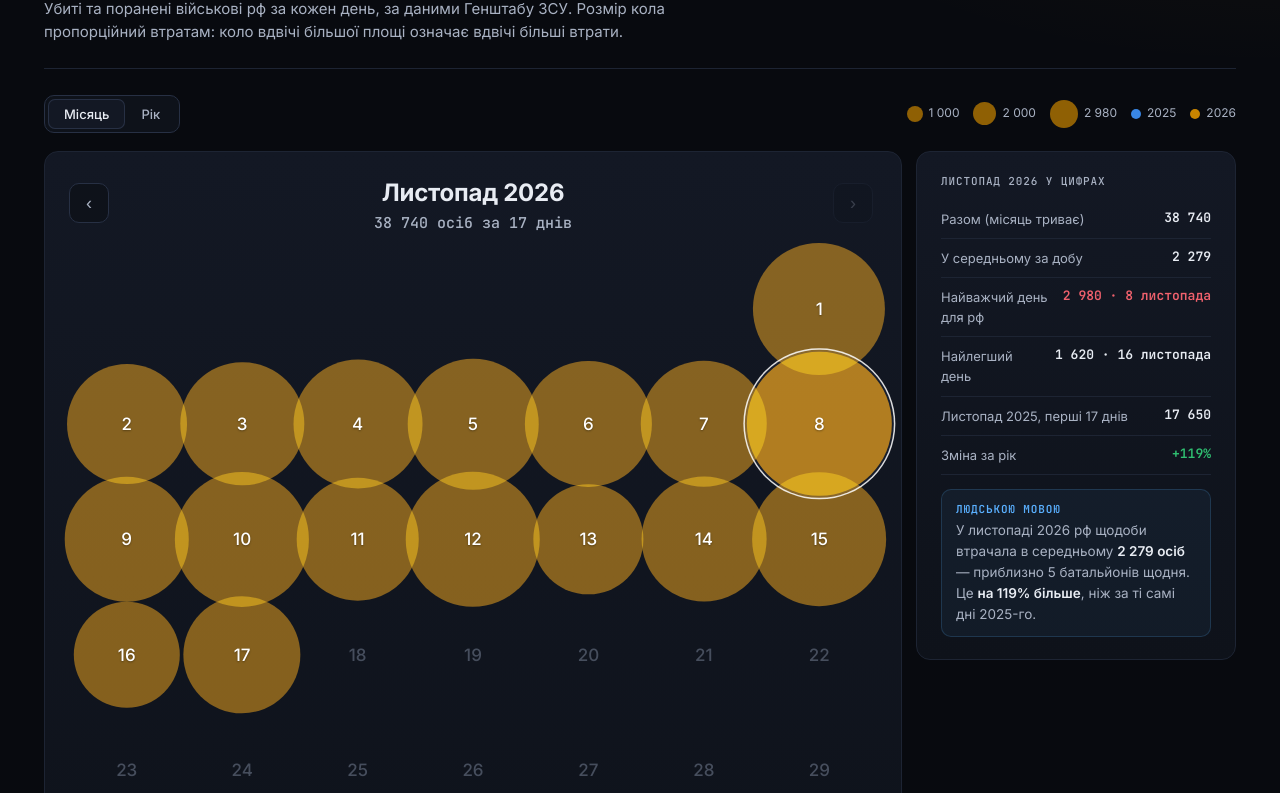
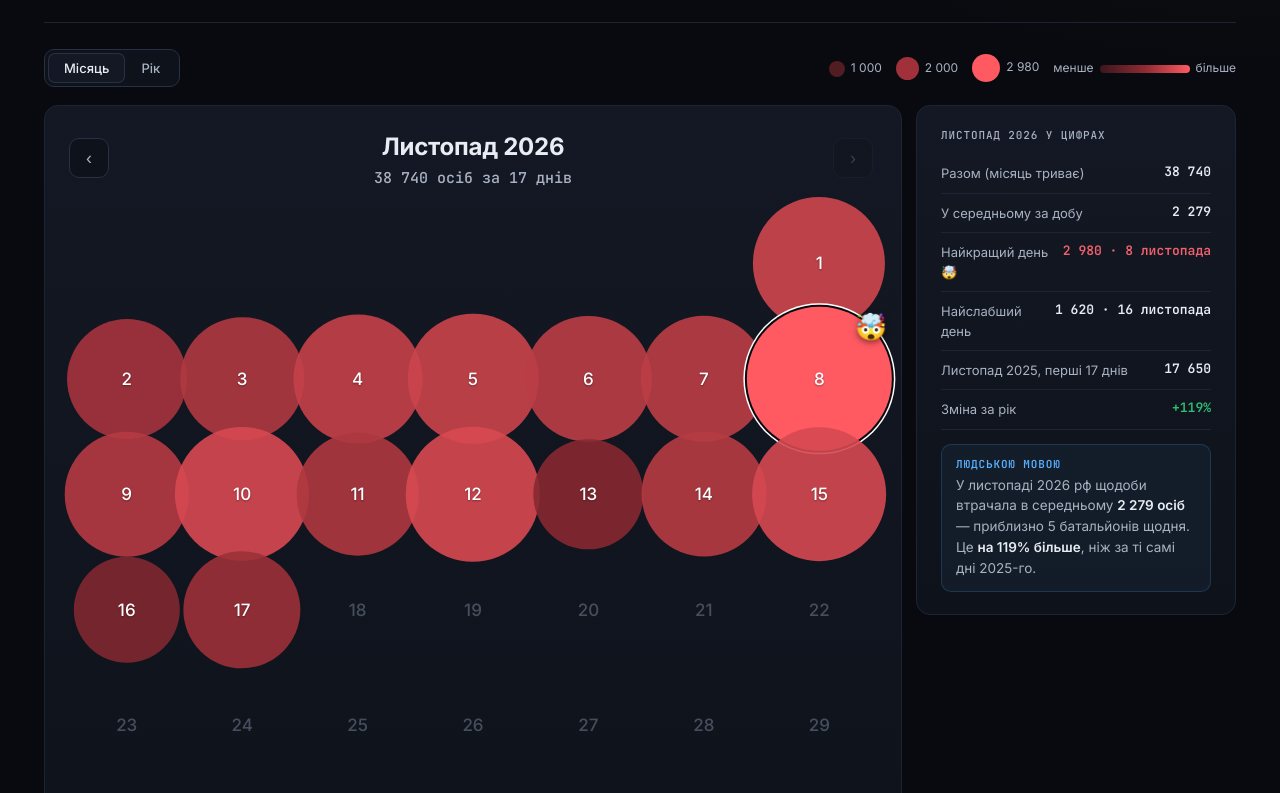
Before and after one commit to kbdstorage002/peremogium, a website: page calendar.html in a window 1280 px wide. Shown: the part 174-967 px from the top of the page. Drawn offline with Linux system fonts and the light colour scheme.

Commit message:
Календар: відтінки червоного, найкращий день 🤯; коротші заголовки
- Колір кола залежить від втрат: тьмяний червоний → яскравий.
- «Найкращий день 🤯» / «Найслабший день»; емодзі на колі найкращого дня місяця.
- Номер дня не ховається під колом при наведенні.
- Головна: прибрано «Відтворити анімацію», скорочено заголовок і опис.

Co-Authored-By: Claude Opus 5.5 <noreply@anthropic.com>

```diff
--- a/calendar.html
+++ b/calendar.html
@@ -82,16 +82,19 @@
   .cal .wd { text-align: center; font-size: 12px; color: var(--muted); padding-top: 10px; }
   .cal .wd.we { color: var(--text-2); }
   .cell { position: relative; aspect-ratio: 1; display: grid; place-items: center; }
-  .cell .n { position: relative; z-index: 2; font: 500 clamp(12px, 1.6vw, 17px) Inter, sans-serif; color: var(--text-2); pointer-events: none; }
+  .cell .n { position: relative; z-index: 5; font: 500 clamp(12px, 1.6vw, 17px) Inter, sans-serif; color: var(--text-2); pointer-events: none; }
   .cell.has .n { color: #fff; text-shadow: 0 1px 2px rgba(0,0,0,.35); }
   .cell.future .n { color: var(--muted); opacity: .6; }
   .dot {
     position: absolute; left: 50%; top: 50%; border-radius: 50%; transform: translate(-50%, -50%) scale(var(--s, 1));
-    background: var(--c); opacity: .62; mix-blend-mode: screen; border: 0; padding: 0; cursor: pointer;
-    transition: transform .45s cubic-bezier(.2,.8,.2,1), opacity .2s;
+    background: var(--c); opacity: .9; border: 0; padding: 0; cursor: pointer;
+    transition: transform .45s cubic-bezier(.2,.8,.2,1), opacity .2s, filter .2s;
   }
-  .dot:hover, .dot:focus-visible { opacity: .95; outline: none; z-index: 3; }
-  .dot.rec { box-shadow: 0 0 0 2px var(--bg), 0 0 0 3.5px #fff; opacity: .85; }
+  .dot:hover, .dot:focus-visible { opacity: 1; filter: brightness(1.2); outline: none; z-index: 3; }
+  .dot.rec { box-shadow: 0 0 0 2px var(--bg), 0 0 0 3.5px #fff; opacity: 1; }
+  .boom { position: absolute; z-index: 6; transform: translate(-50%, -50%); font-size: clamp(16px, 2.2vw, 26px); line-height: 1; pointer-events: none; filter: drop-shadow(0 2px 3px rgba(0,0,0,.5)); animation: pop .5s .35s both cubic-bezier(.2,1.6,.4,1); }
+  @keyframes pop { from { transform: translate(-50%, -50%) scale(0); } to { transform: translate(-50%, -50%) scale(1); } }
+  .legend .ramp { display: inline-block; width: 90px; height: 8px; border-radius: 4px; vertical-align: middle; margin: 0 6px; }
   .dot.today-partial { background: transparent; box-shadow: inset 0 0 0 2px var(--c); mix-blend-mode: normal; opacity: .8; }
 
   /* Side stats */
@@ -153,9 +156,8 @@
       <a href="calendar.html" class="on" aria-current="page">Календар втрат</a>
     </nav>
   </div>
-  <div class="eyebrow">Календар втрат</div>
-  <h1>Кожен день — коло. Що більше коло, то більше втратила рф.</h1>
-  <p class="sub">Убиті та поранені військові рф за кожен день, за даними Генштабу ЗСУ. Розмір кола пропорційний втратам: коло вдвічі більшої площі означає вдвічі більші втрати.</p>
+  <h1>Календар втрат рф</h1>
+  <p class="sub">Кожен день — коло: що більше й яскравіше, то більше втрат.</p>
 </header>
 
 <div class="toolbar">
@@ -201,7 +203,14 @@ const recordDate = [...byDate].find(([, v]) => v === MAX)[0];
 const YEARS = [...new Set([...byDate.keys()].map(k => +k.slice(0, 4)))];
 
 const css = v => getComputedStyle(document.documentElement).getPropertyValue(v).trim();
-const yearColor = y => y >= 2026 ? css('--y2026') : css('--y2025');
+// Колір за величиною втрат: тьмяний червоний (мінімум за весь період) → яскравий червоний (рекорд).
+const MIN = Math.min(...VALS);
+const RAMP = ['#3a171c', '#8f2a33', '#ff5a62'].map(h => [1, 3, 5].map(i => parseInt(h.slice(i, i + 2), 16)));
+function heat(v) {
+  const t = Math.max(0, Math.min(1, (v - MIN) / (MAX - MIN))) * (RAMP.length - 1);
+  const i = Math.min(RAMP.length - 2, Math.floor(t)), f = t - i;
+  return 'rgb(' + RAMP[i].map((c, j) => Math.round(c + (RAMP[i + 1][j] - c) * f)).join(',') + ')';
+}
 const sp = n => Math.round(n).toLocaleString('en-US').replace(/,/g, ' ');
 const pad = n => String(n).padStart(2, '0');
 const key = (y, m, d) => `${y}-${pad(m + 1)}-${pad(d)}`;
@@ -255,7 +264,7 @@ function showTip(el) {
   const y = dt.getUTCFullYear(), m = dt.getUTCMonth(), d = dt.getUTCDate();
   const prev = byDate.get(key(y - 1, m, d));
   tip.innerHTML = `<b>${WDF[(dt.getUTCDay() + 6) % 7]}, ${d} ${MGEN[m]} ${y}</b><span class="v">${people(v)}</span>` +
-    (k === recordDate ? '<br>рекорд за весь період' : '') +
+    (k === recordDate ? '<br>рекорд за весь період' : monthStats(y, m).mx.k === k ? '<br>найкращий день місяця 🤯' : '') +
     (prev != null ? `<br>рік тому того ж дня: ${sp(prev)}` : '');
   const r = el.getBoundingClientRect();
   tip.style.opacity = 1;
@@ -271,8 +280,7 @@ addEventListener('scroll', hideTip, { passive: true });
 // ---------- Рендер ----------
 const view = document.getElementById('view');
 
-function calGrid(y, m, { labels = true, animate = true, interactive = true } = {}) {
-  const color = yearColor(y);
+function calGrid(y, m, { labels = true, animate = true, interactive = true, best = null } = {}) {
   const tag = interactive ? 'button' : 'span'; // кнопку не можна вкладати в кнопку-місяць
   let h = '<div class="cal">';
   for (let i = 0; i < firstWd(y, m); i++) h += '<div class="cell"></div>';
@@ -280,7 +288,8 @@ function calGrid(y, m, { labels = true, animate = true, interactive = true } = {
     if (x.v == null) { h += `<div class="cell future"><span class="n">${x.d}</span></div>`; continue; }
     const s = diam(x.v);
     h += `<div class="cell has"><${tag} class="dot${x.k === recordDate ? ' rec' : ''}" data-k="${x.k}"${interactive ? ` aria-label="${x.d} ${MGEN[m]}: ${people(x.v)}"` : ''}
-      style="--c:${color};width:${s}%;height:${s}%;${animate ? '--s:0' : ''}"></${tag}><span class="n">${x.d}</span></div>`;
+      style="--c:${heat(x.v)};width:${s}%;height:${s}%;${animate ? '--s:0' : ''}"></${tag}><span class="n">${x.d}</span>${x.k === best
+        ? `<span class="boom" aria-hidden="true" style="left:calc(50% + ${(s * .36).toFixed(1)}%);top:calc(50% - ${(s * .36).toFixed(1)}%)">🤯</span>` : ''}</div>`;
   }
   // доповнюємо останній тиждень, щоб підписи стали окремим рядком
   const used = firstWd(y, m) + daysIn(y, m);
@@ -310,14 +319,14 @@ function renderMonth() {
         <div><div class="mtitle">${MFA[m]} ${y}</div><div class="mtotal">${people(st.tot)}${kmPerDayNote}</div></div>
         <button class="navbtn" id="next" ${canNext ? '' : 'disabled'} aria-label="Наступний місяць">›</button>
       </div>
-      ${calGrid(y, m)}
+      ${calGrid(y, m, { best: st.mx.k })}
     </div>
     <div class="panel side">
       <h3>${MFA[m]} ${y} у цифрах</h3>
       <div class="kv"><span>Разом${st.complete ? '' : ' (місяць триває)'}</span><b>${sp(st.tot)}</b></div>
       <div class="kv"><span>У середньому за добу</span><b>${sp(st.avg)}</b></div>
-      <div class="kv"><span>Найважчий день для рф</span><b class="r">${sp(st.mx.v)} · ${st.mx.d} ${MGEN[m]}</b></div>
-      <div class="kv"><span>Найлегший день</span><b>${sp(st.mn.v)} · ${st.mn.d} ${MGEN[m]}</b></div>
+      <div class="kv"><span>Найкращий день 🤯</span><b class="r">${sp(st.mx.v)} · ${st.mx.d} ${MGEN[m]}</b></div>
+      <div class="kv"><span>Найслабший день</span><b>${sp(st.mn.v)} · ${st.mn.d} ${MGEN[m]}</b></div>
       ${prevYear ? `<div class="kv"><span>${MFA[m]} ${y - 1}${st.complete ? '' : `, перші ${st.n} ${plural(st.n, ['день', 'дні', 'днів'])}`}</span><b>${sp(prevYear.tot)}</b></div>
       <div class="kv"><span>Зміна за рік</span><b class="${diff >= 0 ? 'g' : ''}">${diff >= 0 ? '+' : '−'}${Math.abs(diff).toFixed(0)}%</b></div>` : ''}
       <div class="explain"><span class="lbl">Людською мовою</span>
@@ -380,8 +389,8 @@ addEventListener('hashchange', () => { readHash(); render(); });
 const legendVals = [1000, 2000, Math.round(MAX / 10) * 10];
 document.getElementById('legend').innerHTML = legendVals.map(v => {
   const s = Math.round(28 * Math.sqrt(v / MAX));
-  return `<span><i class="c" style="width:${s}px;height:${s}px;background:${css('--y2026')};opacity:.7"></i>${sp(v)}</span>`;
-}).join('') + `<span><i class="c" style="width:10px;height:10px;background:${css('--y2025')}"></i>2025</span><span><i class="c" style="width:10px;height:10px;background:${css('--y2026')}"></i>2026</span>`;
+  return `<span><i class="c" style="width:${s}px;height:${s}px;background:${heat(v)}"></i>${sp(v)}</span>`;
+}).join('') + `<span>менше<i class="ramp" style="background:linear-gradient(90deg, ${heat(MIN)}, ${heat((MIN + MAX) / 2)}, ${heat(MAX)})"></i>більше</span>`;
 
 const dateUA = iso => { const d = new Date(iso); return `${d.getUTCDate()} ${MGEN[d.getUTCMonth()]} ${d.getUTCFullYear()}`; };
 document.getElementById('note').innerHTML =
```
Also changed, not shown: index.html (+2 -4 lines).
